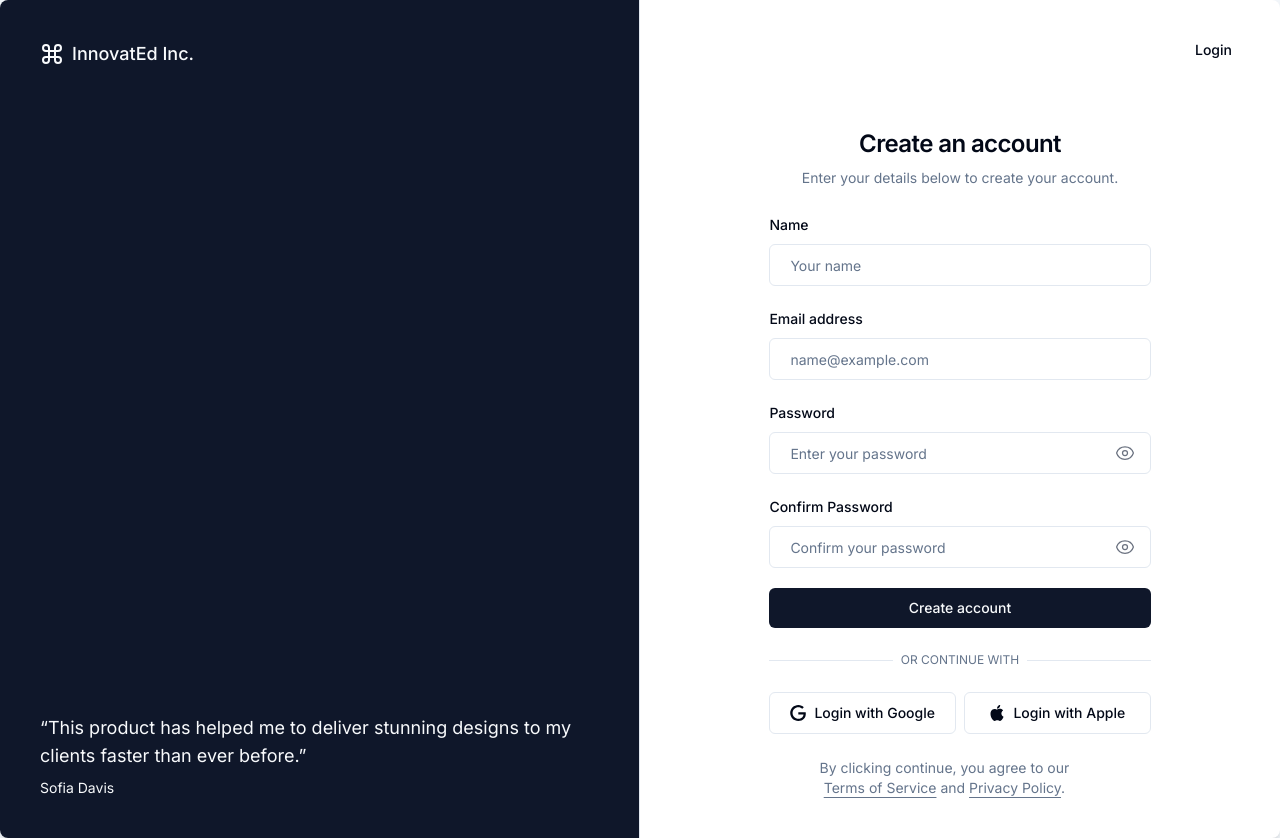
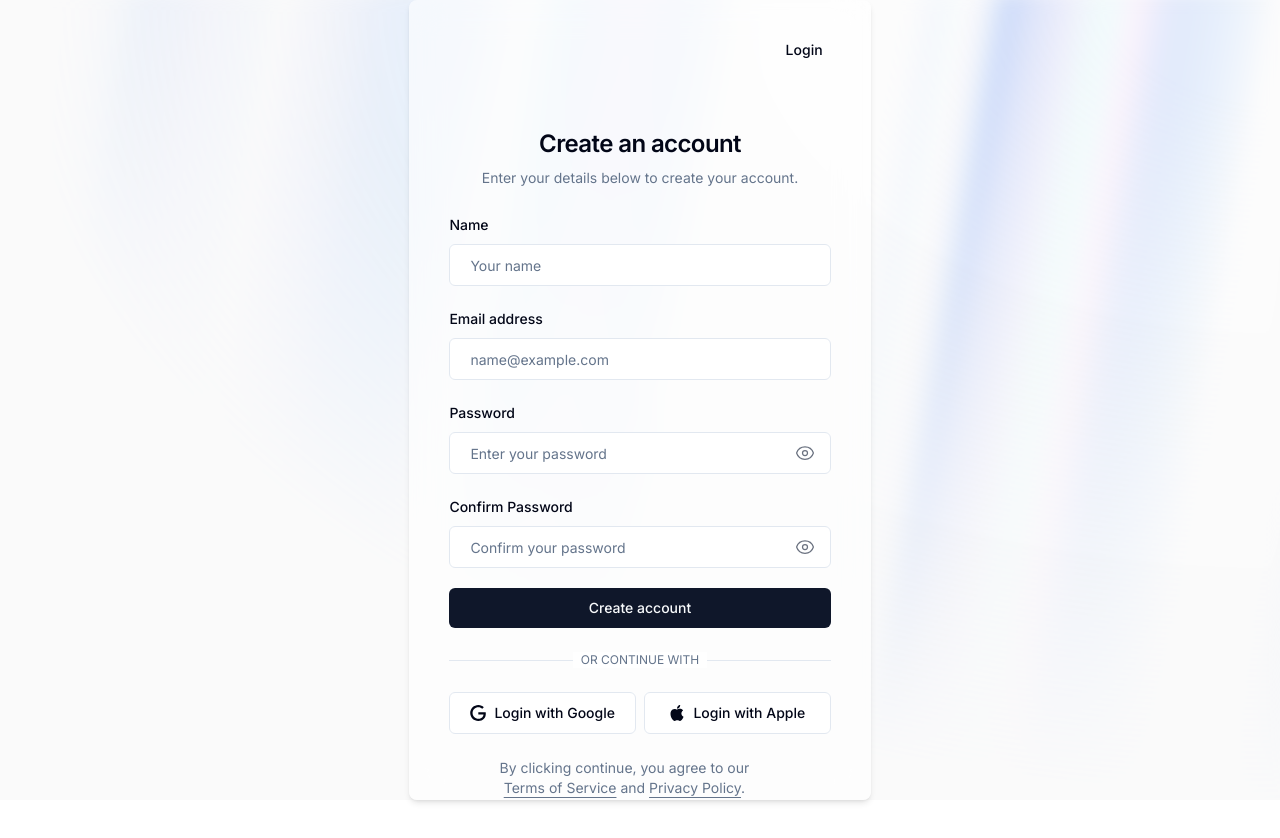
Before and after one commit to junaid-1013/marginalia, a Next.js app: page /create-account in a window 1280 px wide. After the commit the page ends 800 px from the top, so only its background shows below. Built offline with nearby package versions, Linux system fonts and the light colour scheme.

Commit message:
feat(ui): remove the product highlights
feat(ui): add aurora background

```diff
--- a/src/app/(auth)/layout.tsx
+++ b/src/app/(auth)/layout.tsx
@@ -1,4 +1,5 @@
 import ProductHighlights from "@/components/product-highlights";
+import { AuroraBackground } from "@/components/ui/aurora-background";
 
 export default function AuthLayout({
   children,
@@ -6,11 +7,13 @@ export default function AuthLayout({
   children: React.ReactNode;
 }) {
   return (
-    <main className="flex min-h-screen w-full items-center justify-center bg-background lg:bg-muted">
-      <div className="container relative grid h-full w-full flex-col items-center justify-center overflow-hidden rounded-lg bg-background lg:mx-10 lg:grid-cols-2 lg:px-0 lg:shadow-md xl:mx-0 xl:max-w-[1280px] 2xl:max-w-[1536px]">
-        <ProductHighlights />
+    <AuroraBackground>
+      {/* <main className="flex min-h-screen w-full items-center justify-center bg-background lg:bg-muted"> */}
+      <div className="container relative w-auto flex-col items-center justify-center overflow-hidden rounded-lg bg-background/60 backdrop-blur-lg lg:mx-10 lg:grid-cols-2 lg:px-0 lg:shadow-md">
+        {/* <ProductHighlights /> */}
         {children}
       </div>
-    </main>
+      {/* </main> */}
+    </AuroraBackground>
   );
 }
--- /dev/null
+++ b/src/components/ui/aurora-background.tsx
@@ -0,0 +1,55 @@
+"use client";
+import React, { ReactNode } from "react";
+
+import { cn } from "@/lib/utils";
+
+interface AuroraBackgroundProps extends React.HTMLProps<HTMLDivElement> {
+  children: ReactNode;
+  showRadialGradient?: boolean;
+}
+
+export const AuroraBackground = ({
+  className,
+  children,
+  showRadialGradient = true,
+  ...props
+}: AuroraBackgroundProps) => {
+  return (
+    <main>
+      <div
+        className={cn(
+          "relative flex flex-col  h-[100vh] items-center justify-center bg-zinc-50 dark:bg-zinc-900  text-slate-950 transition-bg",
+          className
+        )}
+        {...props}
+      >
+        <div className="absolute inset-0 overflow-hidden">
+          <div
+            //   I'm sorry but this is what peak developer performance looks like // trigger warning
+            className={cn(
+              `
+            [--white-gradient:repeating-linear-gradient(100deg,var(--white)_0%,var(--white)_7%,var(--transparent)_10%,var(--transparent)_12%,var(--white)_16%)]
+            [--dark-gradient:repeating-linear-gradient(100deg,var(--black)_0%,var(--black)_7%,var(--transparent)_10%,var(--transparent)_12%,var(--black)_16%)]
+            [--aurora:repeating-linear-gradient(100deg,var(--blue-500)_10%,var(--indigo-300)_15%,var(--blue-300)_20%,var(--violet-200)_25%,var(--blue-400)_30%)]
+            [background-image:var(--white-gradient),var(--aurora)]
+            dark:[background-image:var(--dark-gradient),var(--aurora)]
+            [background-size:300%,_200%]
+            [background-position:50%_50%,50%_50%]
+            filter blur-[10px] invert dark:invert-0
+            after:content-[""] after:absolute after:inset-0 after:[background-image:var(--white-gradient),var(--aurora)]
+            after:dark:[background-image:var(--dark-gradient),var(--aurora)]
+            after:[background-size:200%,_100%]
+            after:animate-aurora after:[background-attachment:fixed] after:mix-blend-difference
+            pointer-events-none
+            absolute -inset-[10px] opacity-50 will-change-transform`,
+
+              showRadialGradient &&
+                `[mask-image:radial-gradient(ellipse_at_100%_0%,black_10%,var(--transparent)_70%)]`
+            )}
+          ></div>
+        </div>
+        {children}
+      </div>
+    </main>
+  );
+};
--- a/tailwind.config.ts
+++ b/tailwind.config.ts
@@ -1,3 +1,7 @@
+const {
+  default: flattenColorPalette,
+} = require("tailwindcss/lib/util/flattenColorPalette");
+
 /** @type {import('tailwindcss').Config} */
 const { fontFamily } = require("tailwindcss/defaultTheme");
 
@@ -63,6 +67,14 @@ module.exports = {
         sm: "calc(var(--radius) - 4px)",
       },
       keyframes: {
+        aurora: {
+          from: {
+            backgroundPosition: "50% 50%, 50% 50%",
+          },
+          to: {
+            backgroundPosition: "350% 50%, 350% 50%",
+          },
+        },
         "accordion-down": {
           from: { height: 0 },
           to: { height: "var(--radix-accordion-content-height)" },
@@ -73,10 +85,23 @@ module.exports = {
         },
       },
       animation: {
+        aurora: "aurora 60s linear infinite",
         "accordion-down": "accordion-down 0.2s ease-out",
         "accordion-up": "accordion-up 0.2s ease-out",
       },
     },
   },
-  plugins: [require("tailwindcss-animate")],
+  plugins: [require("tailwindcss-animate"), addVariablesForColors],
 };
+
+// This plugin adds each Tailwind color as a global CSS variable, e.g. var(--gray-200).
+function addVariablesForColors({ addBase, theme }: any) {
+  let allColors = flattenColorPalette(theme("colors"));
+  let newVars = Object.fromEntries(
+    Object.entries(allColors).map(([key, val]) => [`--${key}`, val])
+  );
+
+  addBase({
+    ":root": newVars,
+  });
+}
```
